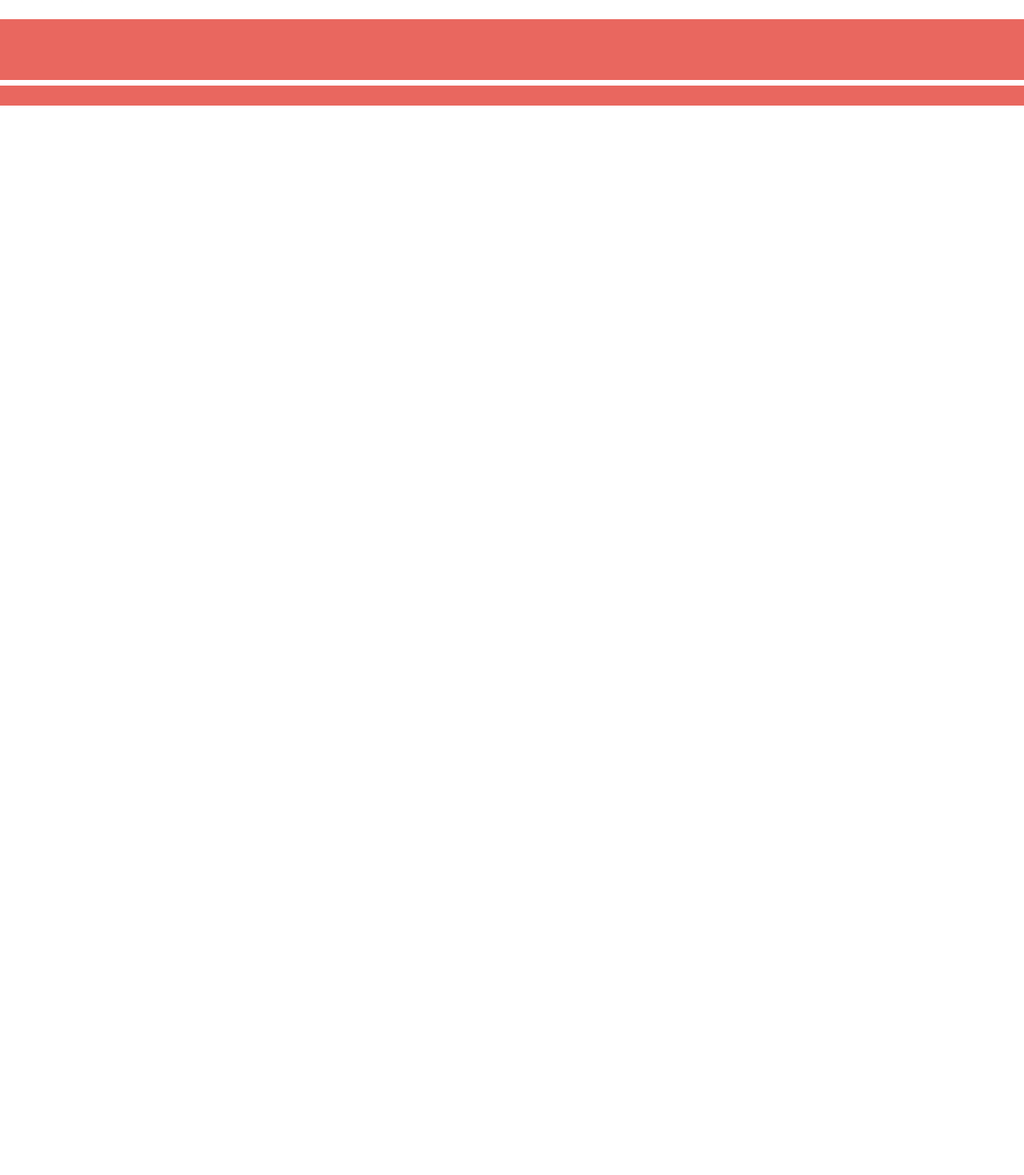
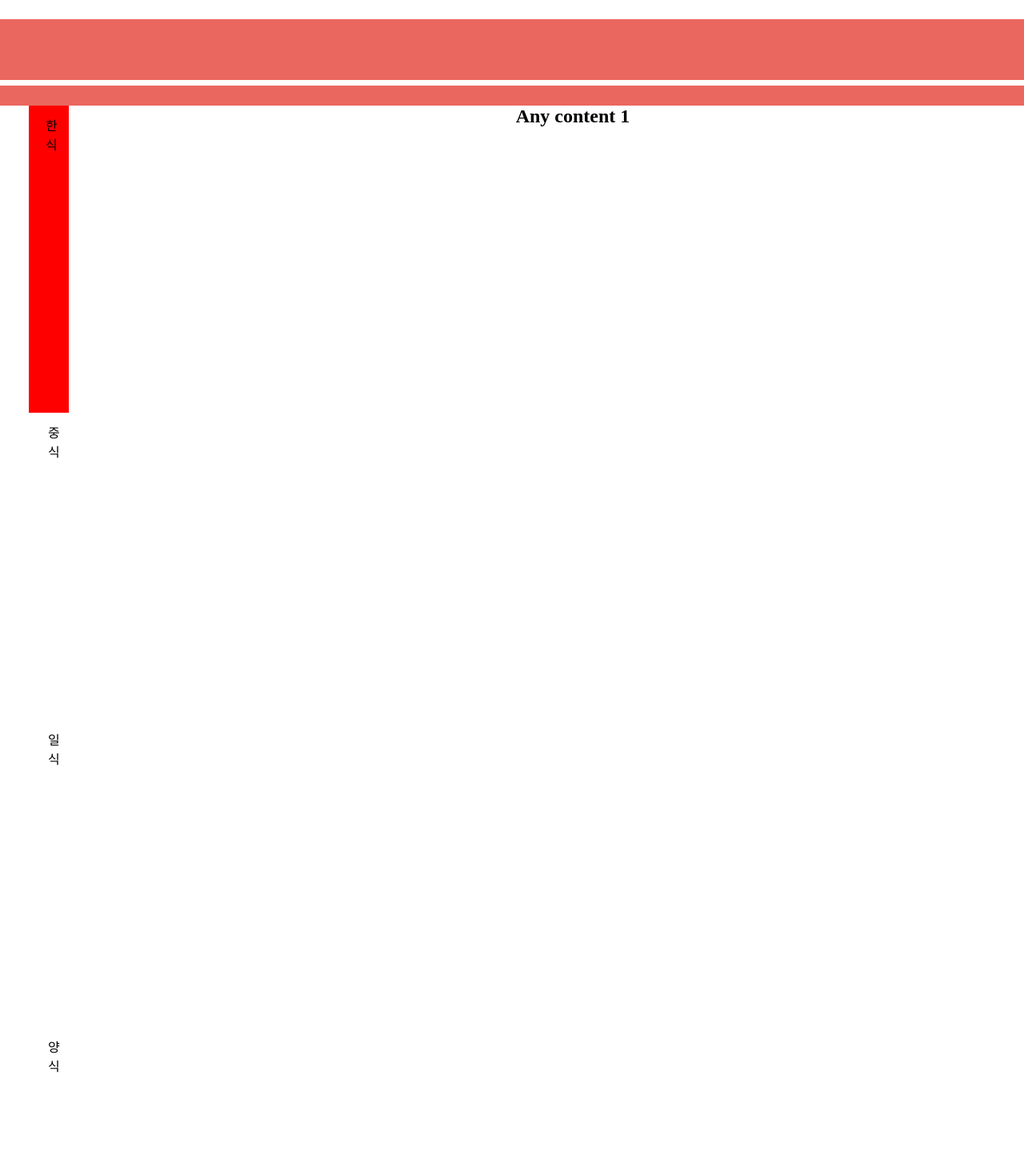
Before and after one commit to 2Dokk/2022_SCG, a Next.js app: page /List in a window 1280 px wide. Shown: the part 181-1650 px from the top of the page at 80% size. Before the commit the page ends 800 px from the top, so only its background shows below. Built offline with nearby package versions, Linux system fonts and the light colour scheme.

Commit message:
design design tabs

```diff
--- a/package.json
+++ b/package.json
@@ -14,6 +14,7 @@
     "react": "^18.2.0",
     "react-bootstrap": "^2.5.0",
     "react-dom": "^18.2.0",
+    "react-tabs": "^5.1.0",
     "sass": "^1.54.8"
   },
   "devDependencies": {
--- a/pages/List.tsx
+++ b/pages/List.tsx
@@ -1,4 +1,5 @@
 import type { NextPage } from "next";
+import { Tab, Tabs, TabList, TabPanel } from "react-tabs";
 //components
 import Header from "../src/components/Header";
 
@@ -6,6 +7,60 @@ const JJuppList: NextPage = () => {
   return (
     <div>
       <Header />
+      <Tabs>
+        <TabList>
+          <Tab>
+            <div>한</div>
+            <div>식</div>
+          </Tab>
+          <Tab>
+            <div>중</div>
+            <div>식</div>
+          </Tab>
+          <Tab>
+            <div>일</div>
+            <div>식</div>
+          </Tab>
+          <Tab>
+            <div>양</div>
+            <div>식</div>
+          </Tab>
+          <Tab id="cafe">
+            <div>카</div>
+            <div>페</div>
+            <div>·</div>
+            <div>디</div>
+            <div>저</div>
+            <div>트</div>
+          </Tab>
+        </TabList>
+
+        <TabPanel>
+          <div className="panel-content">
+            <h2>Any content 1</h2>
+          </div>
+        </TabPanel>
+        <TabPanel>
+          <div className="panel-content">
+            <h2>Any content 2</h2>
+          </div>
+        </TabPanel>
+        <TabPanel>
+          <div className="panel-content">
+            <h2>Any content 3</h2>
+          </div>
+        </TabPanel>
+        <TabPanel>
+          <div className="panel-content">
+            <h2>Any content 4</h2>
+          </div>
+        </TabPanel>
+        <TabPanel>
+          <div className="panel-content">
+            <h2>Any content 5</h2>
+          </div>
+        </TabPanel>
+      </Tabs>
     </div>
   );
 };
--- a/src/components/DecorateOwnAl.tsx
+++ b/src/components/DecorateOwnAl.tsx
@@ -1,6 +1,6 @@
-import React from "react";
 import Tab from "react-bootstrap/Tab";
 import Tabs from "react-bootstrap/Tabs";
+import React from "react";
 
 const MyOwnAl: React.FC = () => {
   return (
--- a/src/components/Header.tsx
+++ b/src/components/Header.tsx
@@ -18,9 +18,13 @@ const Header: React.FC = () => {
             width: "15%",
             position: "relative",
             maxWidth: "15%",
+            cursor: "pointer",
           }}
         >
           <Image
+            onClick={() => {
+              router.push("/");
+            }}
             src={LogoIcon}
             alt="jjuppLogo"
             placeholder="blur"
@@ -35,6 +39,7 @@ const Header: React.FC = () => {
             width: "15%",
             position: "relative",
             maxWidth: "10%",
+            cursor: "pointer",
           }}
         >
           <Image
@@ -52,6 +57,7 @@ const Header: React.FC = () => {
             width: "15%",
             position: "relative",
             maxWidth: "10%",
+            cursor: "pointer",
           }}
         >
           <Image
@@ -69,6 +75,7 @@ const Header: React.FC = () => {
             width: "15%",
             position: "relative",
             maxWidth: "10%",
+            cursor: "pointer",
           }}
         >
           <Image
--- /dev/null
+++ b/styles/_list.scss
@@ -0,0 +1,107 @@
+$Korea: #bce55c;
+$Chinese: #ff0000;
+$Japanese: #f2cb61;
+$Western: #664b00;
+$Cafe: #ffb9b9;
+#panel\:R4m\:0 {
+  background-color: $Korea;
+}
+#panel\:R4m\:1 {
+  background-color: $Chinese;
+}
+#panel\:R4m\:2 {
+  background-color: $Japanese;
+}
+#panel\:R4m\:3 {
+  background-color: $Western;
+}
+#panel\:R4m\:4 {
+  background-color: $Cafe;
+}
+#tab\:R4m\:0 {
+  background-color: $Korea;
+  border-bottom-left-radius: 8vw;
+  border-top-left-radius: 8vw;
+  text-align: center;
+  line-height: 12vw;
+}
+#tab\:R4m\:1 {
+  background-color: $Chinese;
+  border-bottom-left-radius: 8vw;
+  border-top-left-radius: 8vw;
+  text-align: center;
+  line-height: 12vw;
+}
+#tab\:R4m\:2 {
+  background-color: $Japanese;
+  border-bottom-left-radius: 8vw;
+  border-top-left-radius: 8vw;
+  text-align: center;
+  line-height: 12vw;
+}
+#tab\:R4m\:3 {
+  background-color: $Western;
+  border-bottom-left-radius: 8vw;
+  border-top-left-radius: 8vw;
+  text-align: center;
+  line-height: 12vw;
+}
+#tab\:R4m\:4 {
+  background-color: $Cafe;
+  border-bottom-left-radius: 8vw;
+  border-top-left-radius: 8vw;
+  text-align: center;
+  line-height: 4vw;
+}
+.react-tabs {
+  display: flex;
+  margin-left: 36px;
+  max-width: 100%;
+  height: 150vw;
+  color: black;
+}
+
+.react-tabs__tab-list {
+  display: flex;
+  flex-direction: column;
+  width: 10vw;
+  margin: 0;
+  padding: 0;
+  color: white;
+  background: white;
+}
+
+.react-tabs__tab {
+  height: 30vw;
+  list-style: none;
+  padding: 12px 6px;
+  cursor: pointer;
+  color: black;
+
+  width: 50px;
+}
+
+.react-tabs__tab--selected {
+  background: red;
+}
+
+.react-tabs__tab-panel {
+  display: none;
+  width: 100%;
+}
+
+.react-tabs__tab-panel--selected {
+  display: block;
+}
+
+.react-tabs__tab {
+  padding-left: 24px;
+}
+
+.react-tabs__tab--selected {
+  padding-left: 21px;
+}
+
+.panel-content {
+  text-align: center;
+}
--- a/styles/app.scss
+++ b/styles/app.scss
@@ -8,3 +8,4 @@
 @import "./VideoCarousel";
 @import "./YoutubeCarousel";
 @import "./DecorateOwnAl";
+@import "./list";
```
Also changed, not shown: 1 other file (tests, documents, lock files or other folders).
